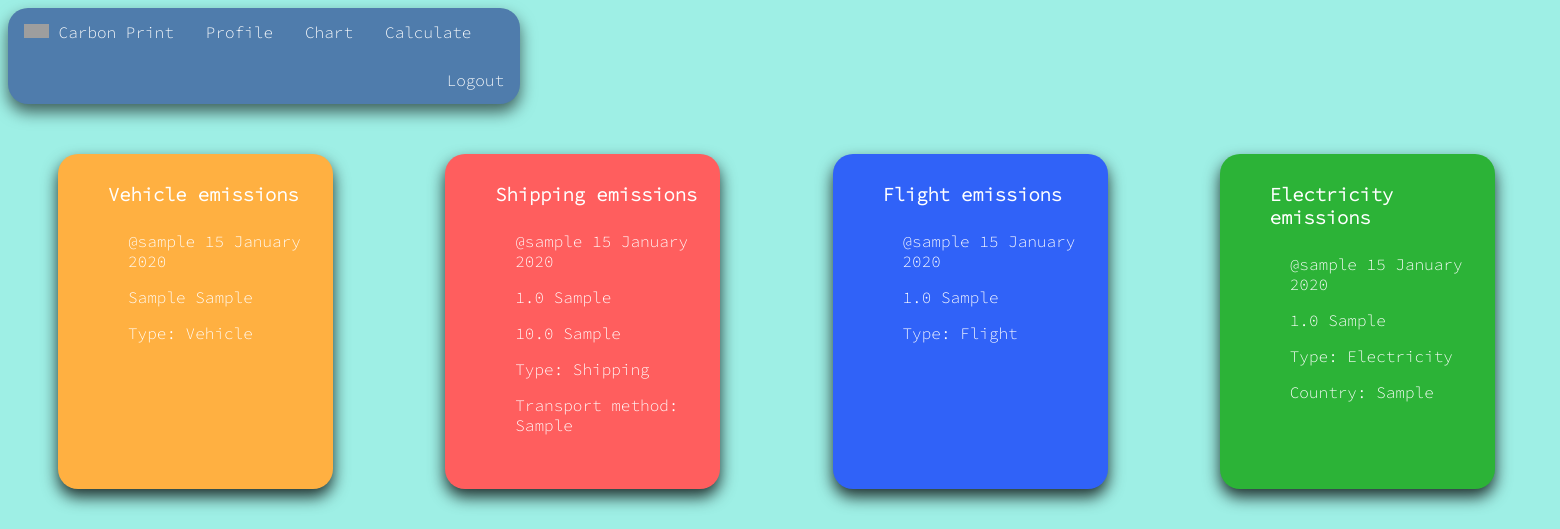
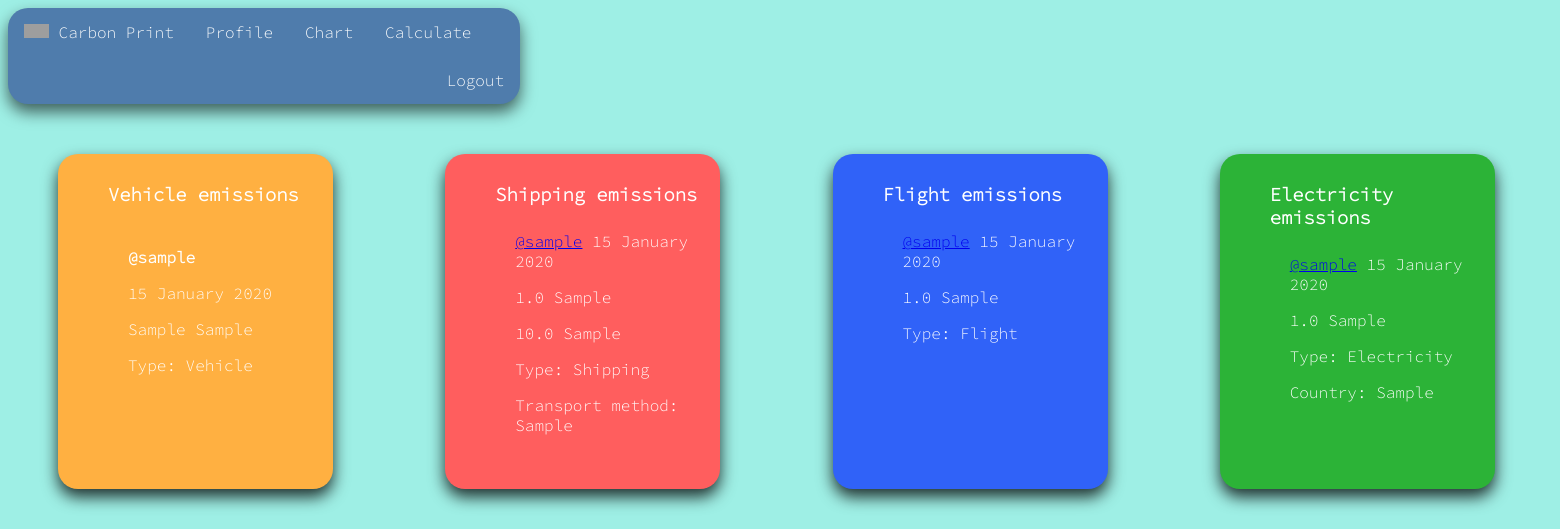
Before and after one commit to pasha-log/capstone1, a Flask app: template templates/profile.html in a window 1560 px wide. Shown: the top 529 px of the page. Run offline with Flask 3, Linux system fonts and the light colour scheme; tables that the repository leaves empty hold one stand-in row (values such as "Sample post"); the template is opened without the code that fills it: values that come from a table or form of the project are taken from there, most other values are stand-ins (such as "Sample title", 1, 10 or a date in 2020); some libraries are stand-ins or nearby versions; grey boxes are pictures that could not be loaded.

Commit message:
fixing css

```diff
--- a/static/style.css
+++ b/static/style.css
@@ -931,13 +931,9 @@ img.result {
 
 /* Profile */
 
-a.username:link {
-	text-decoration: none;
+p.username {
 	color: white;
-}
-
-a.username:hover {
-	text-decoration: underline;
+	font-weight: bold;
 }
 
 body.profile {
--- a/templates/profile.html
+++ b/templates/profile.html
@@ -11,7 +11,7 @@
             <li class="list-group-item">
 
                 <div class="vehicle-calc-area">
-                  <a class="username" href="/users/{{ user.id }}">@{{ user.username }}</a>
+                  <p class="username">@{{ user.username }}</p>
                   <span class="text-muted">{{ emission.timestamp.strftime('%d %B %Y') }}</span>
                   <p>{{ emission.distance_value }} {{ emission.distance_unit }}</p>
                   <p>Type: Vehicle</p>
```
